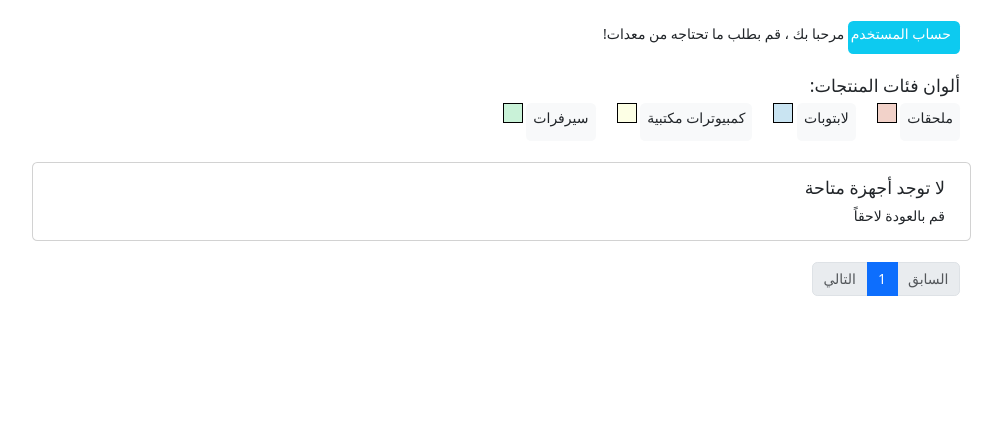
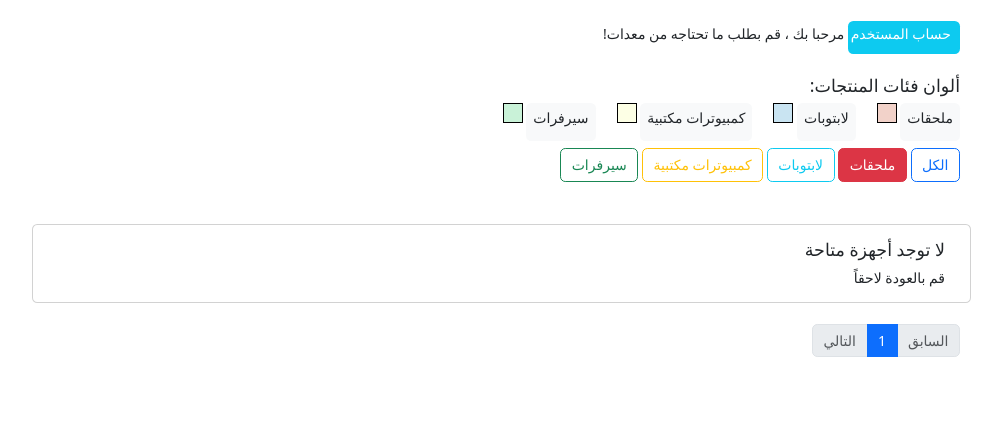
Before and after one commit to salleem2013/warehouse_system, a Django app: page /?category=accessory in a window 1280 px wide. Shown: the part 53-475 px from the top of the page, without its empty margins (139-1141 px from the left). Run offline with Django 5.2, Linux system fonts and the light colour scheme; tables that the repository leaves empty hold one stand-in row (values such as "Sample post"); parts of the project's set-up code (start-up, migrations or seed data) failed here and were passed over; some libraries are stand-ins or nearby versions.

Commit message:
previews message

```diff
--- a/templates/pages/home.html
+++ b/templates/pages/home.html
@@ -18,7 +18,7 @@
   </div>
   {% else %}
 
-  <div class="container">
+  <div style="align-self: center;" class="container">
     <div class="badge bg-info text-white" style="width: 8rem;">
       <h6>حساب المستخدم</h6>
     </div>
@@ -54,6 +54,20 @@
       </div>
     </div>
   </div>
+
+  <!-- Category Filter Links -->
+  <div class="container mt-2 mb-4">
+    <a href="{% url 'home' %}" class="btn btn-outline-primary {% if not current_category %}active{% endif %}">الكل</a>
+    <a href="{% url 'home' %}?category=accessory"
+      class="btn btn-outline-danger {% if current_category == 'accessory' %}active{% endif %}">ملحقات</a>
+    <a href="{% url 'home' %}?category=laptop"
+      class="btn btn-outline-info {% if current_category == 'laptop' %}active{% endif %}">لابتوبات</a>
+    <a href="{% url 'home' %}?category=desktop"
+      class="btn btn-outline-warning {% if current_category == 'desktop' %}active{% endif %}">كمبيوترات مكتبية</a>
+    <a href="{% url 'home' %}?category=server"
+      class="btn btn-outline-success {% if current_category == 'server' %}active{% endif %}">سيرفرات</a>
+  </div>
+
 
   <br>
   <div class="container">
@@ -127,22 +141,26 @@
       <ul class="pagination">
         <li class="page-item {% if not page_obj.has_previous %}disabled{% endif %}">
           <a class="page-link"
-            href="{% if page_obj.has_previous %}?page={{ page_obj.previous_page_number }}{% else %}#{% endif %}"
-            tabindex="-1" aria-disabled="{% if not page_obj.has_previous %}true{% endif %}">{% trans "السابق" %}</a>
+            href="{% if page_obj.has_previous %}?page={{ page_obj.previous_page_number }}{% if current_category %}&category={{ current_category }}{% endif %}{% else %}#{% endif %}"
+            tabindex="-1" aria-disabled="{% if not page_obj.has_previous %}true{% endif %}">
+            {% trans "السابق" %}
+          </a>
         </li>
         {% for num in page_obj.paginator.page_range %}
         <li class="page-item {% if page_obj.number == num %}active{% endif %}"
           aria-current="{% if page_obj.number == num %}page{% endif %}">
-          <a class="page-link" href="?page={{ num }}">{{ num }}</a>
+          <a class="page-link"
+            href="?page={{ num }}{% if current_category %}&category={{ current_category }}{% endif %}">{{ num }}</a>
         </li>
         {% endfor %}
         <li class="page-item {% if not page_obj.has_next %}disabled{% endif %}">
           <a class="page-link"
-            href="{% if page_obj.has_next %}?page={{ page_obj.next_page_number }}{% else %}#{% endif %}">
-            {% trans "التالي" %}</a>
+            href="{% if page_obj.has_next %}?page={{ page_obj.next_page_number }}{% if current_category %}&category={{ current_category }}{% endif %}{% else %}#{% endif %}">
+            {% trans "التالي" %}
+          </a>
         </li>
       </ul>
     </nav>
   </div>
-</body>
-{% endblock content %}
+
+  {% endblock content %}
```
